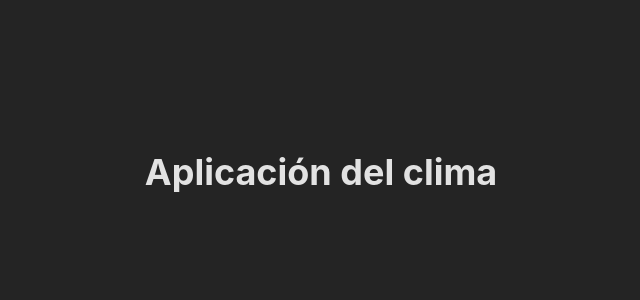
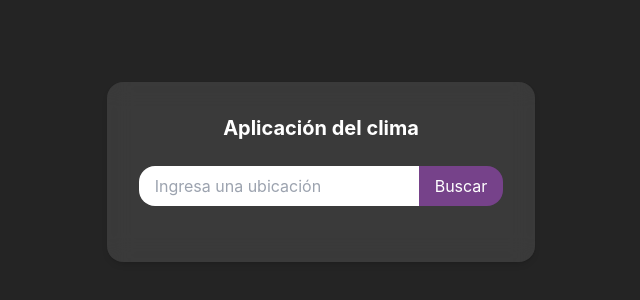
Before and after one commit to AdrianGerman/frontend-projects-roadmap, a React (Vite) app in the folder 23-weather-web-app/: page / in a window 1280 px wide. Shown: the part 228-528 px from the top of the page, without its empty margins (319-959 px from the left). Built offline with nearby package versions, Linux system fonts and the light colour scheme; no server answers.

Commit message:
Adding weather search and loading - error

```diff
--- a/23-weather-web-app/src/App.jsx
+++ b/23-weather-web-app/src/App.jsx
@@ -1,10 +1,42 @@
+import { useState } from "react"
+import { motion } from "framer-motion"
+import { fetchWeather } from "./utils/api"
+import WeatherSearch from "./components/WeatherSearch"
 import "./App.css"
 
 function App() {
+  const [weatherData, setWeatherData] = useState(null)
+  const [loading, setLoading] = useState(false)
+  const [error, setError] = useState("")
+
+  const handleSearch = async (location) => {
+    setLoading(true)
+    setError("")
+    try {
+      const data = await fetchWeather(location)
+      setWeatherData(data)
+    } catch (error) {
+      setError(
+        "Error al obtener los datos del clima. Por favor, intente de nuevo."
+      )
+    }
+    setLoading(false)
+  }
   return (
-    <>
-      <h1 className="font-bold text-4xl">Aplicación del clima</h1>
-    </>
+    <div className="text-center text-white">
+      <motion.div
+        initial={{ opacity: 0, y: -20 }}
+        animate={{ opacity: 1, y: 0 }}
+        transition={{ duration: 1 }}
+        className="bg-white/10 backdrop-blur-md rounded-2xl p-8 shadow-md max-w-md w-full"
+      >
+        <h1 className="font-bold text-xl mb-6">Aplicación del clima</h1>
+        <WeatherSearch onSearch={handleSearch} />
+
+        {loading && <p className="">Cargando...</p>}
+        {error && <p className="">{error}</p>}
+      </motion.div>
+    </div>
   )
 }
 
```
